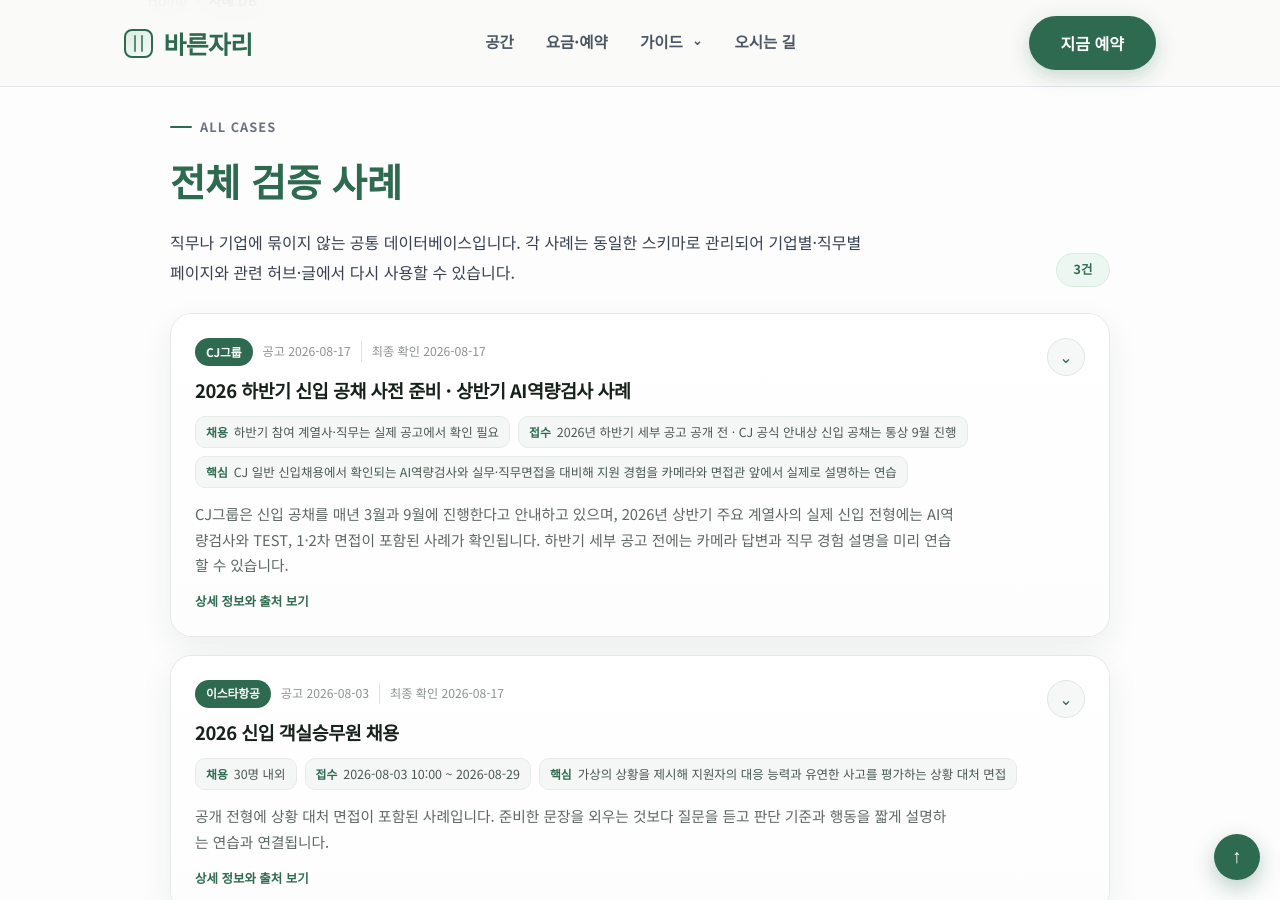
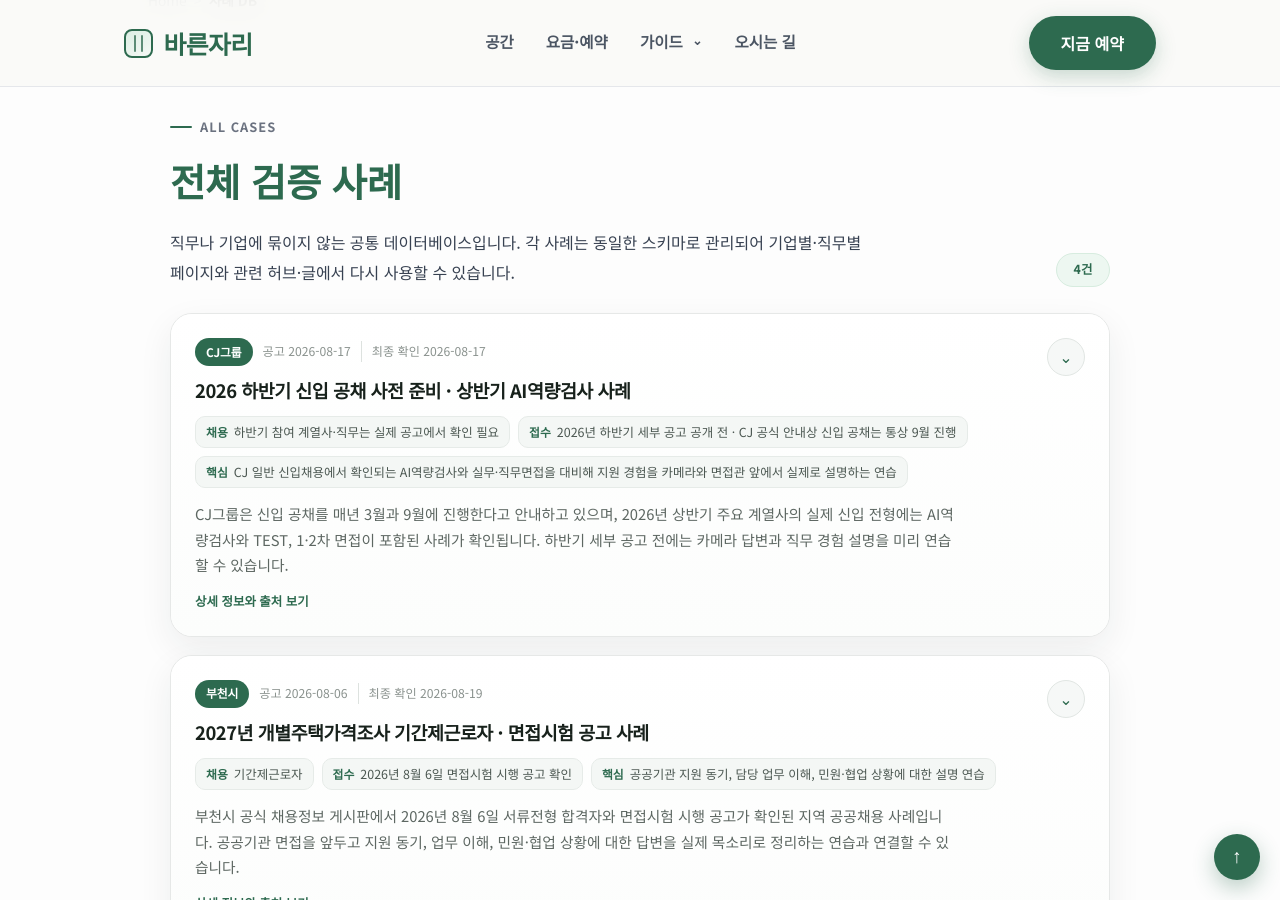
Before and after one commit to bareunspace/blog, a Jekyll site: the page built from cases/index.html, in a window 1280 px wide and 900 px high, scrolled down 627 px. Built offline with Jekyll 4.4.1, drawn with Linux system fonts in a browser that asks for light colours.

Commit message:
Add Bucheon public hiring interview case

```diff
--- a/_data/cases.yml
+++ b/_data/cases.yml
@@ -1,5 +1,5 @@
 version: 1
-updated_at: 2026-08-17
+updated_at: 2026-08-19
 
 cases:
   - id: cj-2026-fall-preparation
@@ -262,3 +262,80 @@
     related:
       url: /posts/interview-answer-practice/
       label: 면접 답변 60분 연습법 보기
+
+  - id: bucheon-2026-08-public-job-interview
+    type: hiring
+    topic: interview
+    job: public-sector
+    company: 부천시
+    company_slug: bucheon-city
+    title: 2027년 개별주택가격조사 기간제근로자 · 면접시험 공고 사례
+    summary: 부천시 공식 채용정보 게시판에서 2026년 8월 6일 서류전형 합격자와 면접시험 시행 공고가 확인된 지역 공공채용 사례입니다. 공공기관 면접을 앞두고 지원 동기, 업무 이해, 민원·협업 상황에 대한 답변을 실제 목소리로 정리하는 연습과 연결할 수 있습니다.
+
+    published_at: 2026-08-06
+    verified_at: 2026-08-19
+
+    application:
+      start: null
+      end: null
+      period_label: 2026년 8월 6일 면접시험 시행 공고 확인
+      hiring_size: 기간제근로자
+      roles: 개별주택가격조사 관련 업무
+
+    selection:
+      process_label: 서류전형 → 면접시험
+      interview_focus: 공공기관 지원 동기, 담당 업무 이해, 민원·협업 상황에 대한 설명 연습
+      stages:
+        - 서류전형
+        - 면접시험
+
+    signals:
+      situation_interview: true
+      video_interview: false
+      ai_interview: false
+      task_interview: null
+      deep_interview: null
+      pt_interview: false
+      physical_test: false
+
+    curation:
+      status: selected
+      fit_score: 4
+      why_selected: 부천 지역의 실제 공공채용 면접 사례로, 지역 기반 면접 수요와 직접 연결되고 지원 동기·업무 이해·상황 대응을 말로 연습하는 사용 상황과 잘 맞아 선정했습니다.
+      reuse_targets:
+        - cases
+        - interview-hub
+        - job-page
+        - related-post
+
+    barunjari:
+      relevance: high
+      hub: interview
+      practice_types:
+        - speaking
+        - recording
+        - public-sector-interview
+        - situational-response
+      practice_points:
+        - 지원 동기를 30초·60초 버전으로 각각 말해보기
+        - 담당 업무를 본인 경험과 연결해 설명해보기
+        - 민원·협업 상황을 가정해 판단 기준과 대응 방식을 말해보기
+        - 휴대폰으로 답변을 녹화해 말의 속도와 반복 표현을 확인하기
+      excluded:
+        - 실제 부천시 면접 질문을 보유하거나 제공한다는 표현
+        - 부천시와 제휴되었다는 표현
+        - 채용 합격이나 평가 결과를 보장하는 표현
+
+    notes:
+      - 2026년 8월 6일 기준 서류전형 합격자와 면접시험 시행 공고가 확인된 사례입니다.
+      - 현재 진행 중인 채용으로 오해하지 않도록 과거 검증 사례로 표시합니다.
+      - 향후 부천시 신규 채용공고는 별도로 다시 확인해야 합니다.
+
+    source:
+      publisher: 부천시
+      title: 2027년 개별주택가격조사 기간제근로자 서류전형 합격자 및 면접시험 시행 공고
+      checked_at: 2026-08-19
+
+    related:
+      url: /posts/interview-answer-practice/
+      label: 면접 답변 60분 연습법 보기
```
